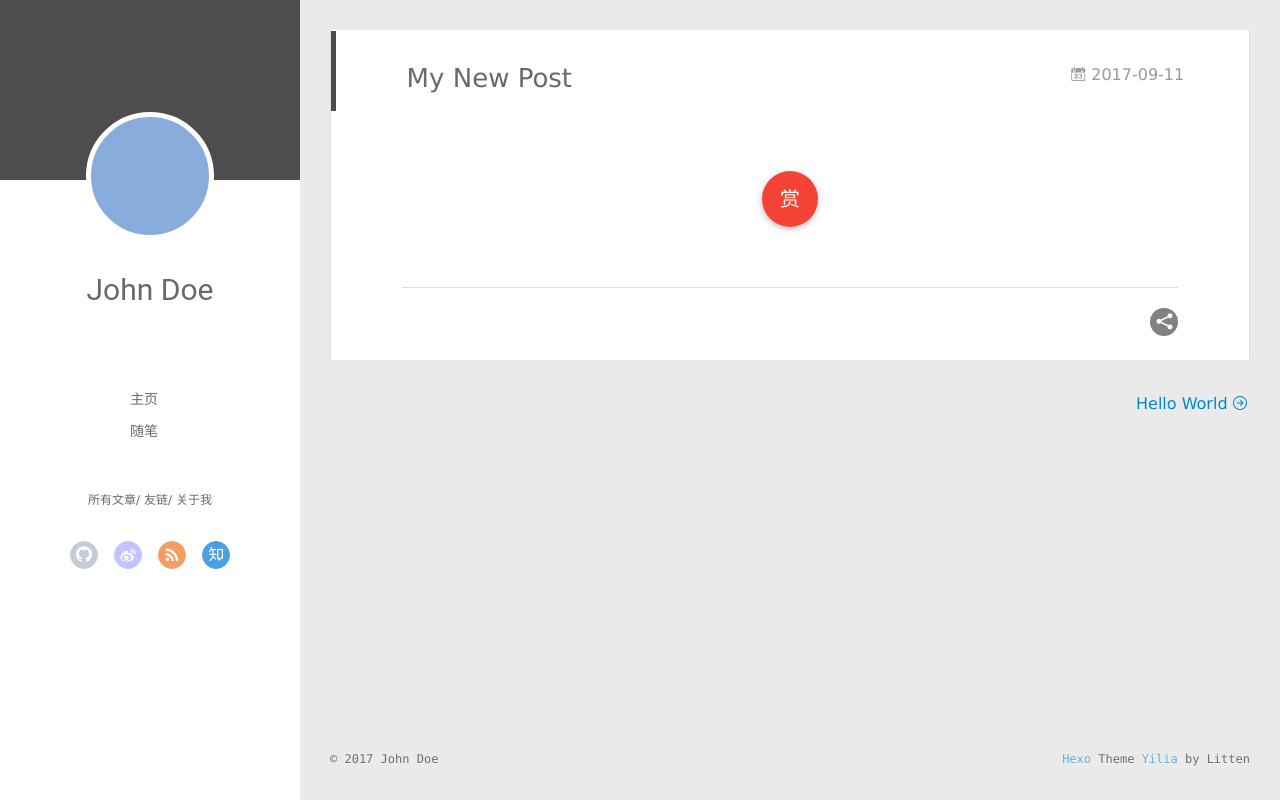
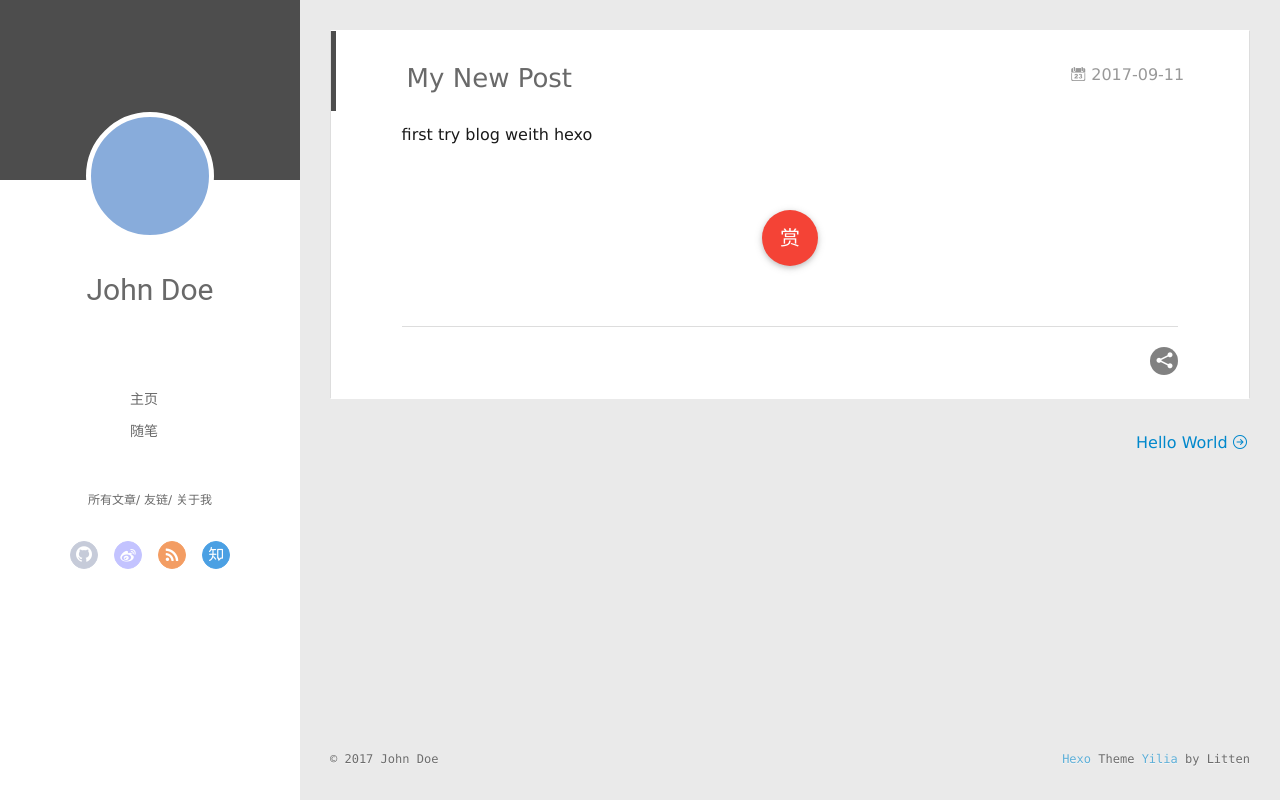
Before and after one commit to an-tong/an-tong.github.io, a plain HTML site: page 2017/09/11/My-New-Post/index.html in a window 1280 px wide. Drawn offline with Linux system fonts and the light colour scheme; no server answers.

Commit message:
Site updated: 2017-09-12 09:35:47

```diff
--- a/2017/09/11/My-New-Post/index.html
+++ b/2017/09/11/My-New-Post/index.html
@@ -8,13 +8,16 @@
   <link rel="dns-prefetch" href="http://yoursite.com">
   <title>My New Post | Hexo</title>
   <meta name="viewport" content="width=device-width, initial-scale=1, maximum-scale=1">
-  <meta property="og:type" content="article">
+  <meta name="description" content="first try blog weith hexo">
+<meta property="og:type" content="article">
 <meta property="og:title" content="My New Post">
 <meta property="og:url" content="http://yoursite.com/2017/09/11/My-New-Post/index.html">
 <meta property="og:site_name" content="Hexo">
-<meta property="og:updated_time" content="2017-09-11T12:59:51.091Z">
+<meta property="og:description" content="first try blog weith hexo">
+<meta property="og:updated_time" content="2017-09-12T01:29:13.000Z">
 <meta name="twitter:card" content="summary">
 <meta name="twitter:title" content="My New Post">
+<meta name="twitter:description" content="first try blog weith hexo">
 
     <link rel="alternative" href="/atom.xml" title="Hexo" type="application/atom+xml">
 
@@ -170,6 +173,7 @@
 
     <div class="article-entry" itemprop="articleBody">
 
+        <p>first try blog weith hexo</p>
 
 
 
```
Also changed, not shown: index.html (+1 -0 lines).
